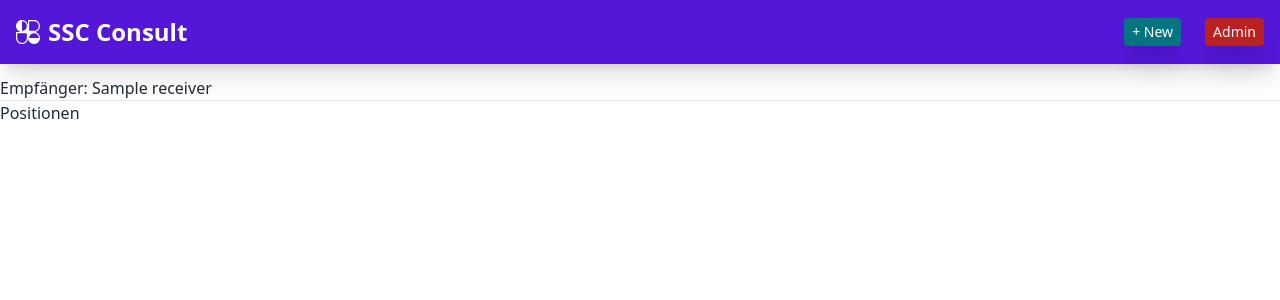
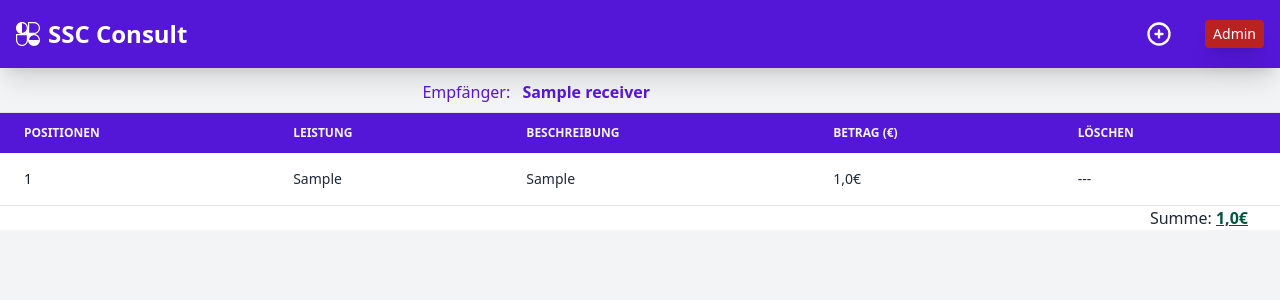
Before and after one commit to saschaschmittinger/Django-Invoiceapp, a Django app: page /1/ in a window 1280 px wide. Shown: the top 300 px of the page. Run offline with Django 5.2, Linux system fonts and the light colour scheme; a user stored in the database is signed in; tables that the repository leaves empty hold one stand-in row (values such as "Sample post"); some libraries are stand-ins or nearby versions.

Commit message:
05_12_24

```diff
--- a/static/css/styles.css
+++ b/static/css/styles.css
@@ -3317,6 +3317,11 @@ details.collapse summary::-webkit-details-marker {
   margin-right: -1rem;
 }
 
+.mx-\[33\%\] {
+  margin-left: 33%;
+  margin-right: 33%;
+}
+
 .mx-auto {
   margin-left: auto;
   margin-right: auto;
@@ -3342,6 +3347,14 @@ details.collapse summary::-webkit-details-marker {
   margin-bottom: 1rem;
 }
 
+.ml-2 {
+  margin-left: 0.5rem;
+}
+
+.ml-3 {
+  margin-left: 0.75rem;
+}
+
 .ml-\[18rem\] {
   margin-left: 18rem;
 }
@@ -3392,6 +3405,16 @@ details.collapse summary::-webkit-details-marker {
 
 .hidden {
   display: none;
+}
+
+.size-6 {
+  width: 1.5rem;
+  height: 1.5rem;
+}
+
+.size-7 {
+  width: 1.75rem;
+  height: 1.75rem;
 }
 
 .h-2\.5 {
@@ -3588,6 +3611,10 @@ details.collapse summary::-webkit-details-marker {
   overflow: hidden;
 }
 
+.overflow-x-auto {
+  overflow-x: auto;
+}
+
 .whitespace-nowrap {
   white-space: nowrap;
 }
@@ -3628,6 +3655,10 @@ details.collapse summary::-webkit-details-marker {
   border-width: 0px;
 }
 
+.border-b {
+  border-bottom-width: 1px;
+}
+
 .border-e-0 {
   border-inline-end-width: 0px;
 }
@@ -3667,14 +3698,19 @@ details.collapse summary::-webkit-details-marker {
   background-color: rgb(84 23 215 / var(--tw-bg-opacity, 1));
 }
 
+.bg-\[\#5417d7\] {
+  --tw-bg-opacity: 1;
+  background-color: rgb(84 23 215 / var(--tw-bg-opacity, 1));
+}
+
 .bg-\[\#BA2121\] {
   --tw-bg-opacity: 1;
   background-color: rgb(186 33 33 / var(--tw-bg-opacity, 1));
 }
 
-.bg-\[\#FFFFCC\] {
-  --tw-bg-opacity: 1;
-  background-color: rgb(255 255 204 / var(--tw-bg-opacity, 1));
+.bg-\[rgb\(84\2c 23\2c 217\)\] {
+  --tw-bg-opacity: 1;
+  background-color: rgb(84 23 217 / var(--tw-bg-opacity, 1));
 }
 
 .bg-blue-700 {
@@ -3774,6 +3805,11 @@ details.collapse summary::-webkit-details-marker {
   padding-right: 1.25rem;
 }
 
+.px-6 {
+  padding-left: 1.5rem;
+  padding-right: 1.5rem;
+}
+
 .py-1 {
   padding-top: 0.25rem;
   padding-bottom: 0.25rem;
@@ -3794,16 +3830,33 @@ details.collapse summary::-webkit-details-marker {
   padding-bottom: 0.75rem;
 }
 
+.py-4 {
+  padding-top: 1rem;
+  padding-bottom: 1rem;
+}
+
 .pl-2 {
   padding-left: 0.5rem;
 }
 
+.pr-8 {
+  padding-right: 2rem;
+}
+
 .pt-2 {
   padding-top: 0.5rem;
 }
 
+.text-left {
+  text-align: left;
+}
+
 .text-center {
   text-align: center;
+}
+
+.text-end {
+  text-align: end;
 }
 
 .text-2xl {
@@ -3826,6 +3879,11 @@ details.collapse summary::-webkit-details-marker {
   line-height: 1.75rem;
 }
 
+.text-xs {
+  font-size: 0.75rem;
+  line-height: 1rem;
+}
+
 .font-bold {
   font-weight: 700;
 }
@@ -3867,11 +3925,21 @@ details.collapse summary::-webkit-details-marker {
   color: rgb(84 23 215 / var(--tw-text-opacity, 1));
 }
 
+.text-\[\#5417d7\] {
+  --tw-text-opacity: 1;
+  color: rgb(84 23 215 / var(--tw-text-opacity, 1));
+}
+
 .text-blue-600 {
   --tw-text-opacity: 1;
   color: rgb(28 100 242 / var(--tw-text-opacity, 1));
 }
 
+.text-gray-100 {
+  --tw-text-opacity: 1;
+  color: rgb(243 244 246 / var(--tw-text-opacity, 1));
+}
+
 .text-gray-400 {
   --tw-text-opacity: 1;
   color: rgb(156 163 175 / var(--tw-text-opacity, 1));
@@ -3897,14 +3965,23 @@ details.collapse summary::-webkit-details-marker {
   color: rgb(17 24 39 / var(--tw-text-opacity, 1));
 }
 
+.text-green-800 {
+  --tw-text-opacity: 1;
+  color: rgb(3 84 63 / var(--tw-text-opacity, 1));
+}
+
+.text-red-500 {
+  --tw-text-opacity: 1;
+  color: rgb(240 82 82 / var(--tw-text-opacity, 1));
+}
+
 .text-white {
   --tw-text-opacity: 1;
   color: rgb(255 255 255 / var(--tw-text-opacity, 1));
 }
 
-.text-\[\#5417d7\] {
-  --tw-text-opacity: 1;
-  color: rgb(84 23 215 / var(--tw-text-opacity, 1));
+.underline {
+  text-decoration-line: underline;
 }
 
 .opacity-0 {
--- a/templates/base.html
+++ b/templates/base.html
@@ -1,6 +1,6 @@
 {% load static %}
 <!DOCTYPE html>
-<html lang="de-DE">
+<html lang="de-DE" class="bg-gray-100">
 <head>
     <meta charset="UTF-8">
     <meta name="viewport" content="width=device-width, initial-scale=1.0">
@@ -25,6 +25,6 @@
             {% endblock content %}
 
         <script src="{% static "js/flowbite.min.js" %}"></script>
-    </body>
+    </bod>
 
 </html>
--- a/templates/components/navbar.html
+++ b/templates/components/navbar.html
@@ -12,7 +12,11 @@
         {% if user.is_superuser %}
 
         <div class="flex items-center space-x-6 rtl:space-x-reverse">
-            <a href="{% url "invoices:invoiceFormView" %}" class="text-sm  bg-teal-600 shadow-xl hover:shadow-2xl  text-white hover:text-gray-300 px-2 py-1 rounded">+ New</a>
+            <a href="{% url "invoices:invoiceFormView" %}" class="text-sm  text-white hover:text-gray-300 px-2 py-1 rounded">
+                <svg xmlns="http://www.w3.org/2000/svg" fill="none" viewBox="0 0 24 24" stroke-width="2" stroke="currentColor" class="size-7">
+                    <path stroke-linecap="round" stroke-linejoin="round" d="M12 9v6m3-3H9m12 0a9 9 0 1 1-18 0 9 9 0 0 1 18 0Z" />
+                </svg>
+            </a>
             <a href="/admin" class="text-sm  bg-[#BA2121] shadow-xl hover:shadow-2xl  text-white hover:text-gray-300 px-2 py-1 rounded">Admin</a>
         </div>
 
--- a/templates/invoices/addpositions.html
+++ b/templates/invoices/addpositions.html
@@ -4,12 +4,75 @@
 
 {% block content %}
 
- <div class="mt-3">
-    <h5>Empfänger: {{ obj.empfänger.name }} </h5>
+ <div class="mt-3 text-gray-800">
+    <h5 class="mb-2 mx-[33%] text-[#5417d7]">Empfänger: <span class="font-bold ml-2">{{ obj.empfänger.name }}</span> </h5>
     <hr>
-    <h3>Positionen</h3>
+
 
     {% if qs %}
+
+
+    <div class="relative overflow-x-auto">
+        <table class="w-full text-sm text-left rtl:text-right  dark:text-gray-400">
+            <thead class="text-xs  uppercase bg-[#5417d7] dark:bg-gray-700 text-gray-100">
+                <tr>
+                    <th scope="col" class="px-6 py-3">
+                        Positionen
+                    </th>
+                    <th scope="col" class="px-6 py-3">
+                        Leistung
+                    </th>
+                    <th scope="col" class="px-6 py-3">
+                        Beschreibung
+                    </th>
+                    <th scope="col" class="px-6 py-3">
+                        Betrag (€)
+                    </th>
+                    <th scope="col" class="px-6 py-3">
+                        löschen
+                    </th>
+                </tr>
+            </thead>
+            <tbody>
+                {% for item in qs  %}
+
+                    <tr class="bg-white border-b dark:bg-gray-800 dark:border-gray-700">
+                        <th scope="row" class="px-6 py-4 font-medium text-gray-900 whitespace-nowrap dark:text-white">
+                            {{ forloop.counter }}
+                        </th>
+                        <td class="px-6 py-4">
+                            {{ item.leistung }}
+                        </td>
+                        <td class="px-6 py-4">
+                            {{ item.beschreibung }}
+                        </td>
+                        <td class="px-6 py-4">
+                            {{ item.betrag }}€
+                        </td>
+                        {% if not obj.abgeschlossen %}
+                        <td class="px-6 py-4">
+                      <a href="#">
+                        <svg xmlns="http://www.w3.org/2000/svg" fill="none" viewBox="0 0 24 24" stroke-width="1.5" stroke="currentColor" class="size-6 text-red-500 hover:text-red-300 transition duration-300 ml-3">
+                            <path stroke-linecap="round" stroke-linejoin="round" d="m20.25 7.5-.625 10.632a2.25 2.25 0 0 1-2.247 2.118H6.622a2.25 2.25 0 0 1-2.247-2.118L3.75 7.5m6 4.125 2.25 2.25m0 0 2.25 2.25M12 13.875l2.25-2.25M12 13.875l-2.25 2.25M3.375 7.5h17.25c.621 0 1.125-.504 1.125-1.125v-1.5c0-.621-.504-1.125-1.125-1.125H3.375c-.621 0-1.125.504-1.125 1.125v1.5c0 .621.504 1.125 1.125 1.125Z" />
+                        </svg>
+                      </a>
+                        </td>
+                        {% else %}
+                        <td class="px-6 py-4">
+                            ---
+                        </td>
+                        {% endif %}
+                    </tr>
+
+                {% endfor %}
+
+            </tbody>
+        </table>
+        <div class="text-end bg-white pr-8">
+            <h2>Summe: <span class="underline font-bold text-green-800">{{ obj.total_amount }}€</span> </h2>
+        </div>
+    </div>
+
 
     {% else %}
 
```
Also changed, not shown: other parts of static/css/styles.css (+26 -18 lines), templates/invoices/index.html (+8 -4 lines).
